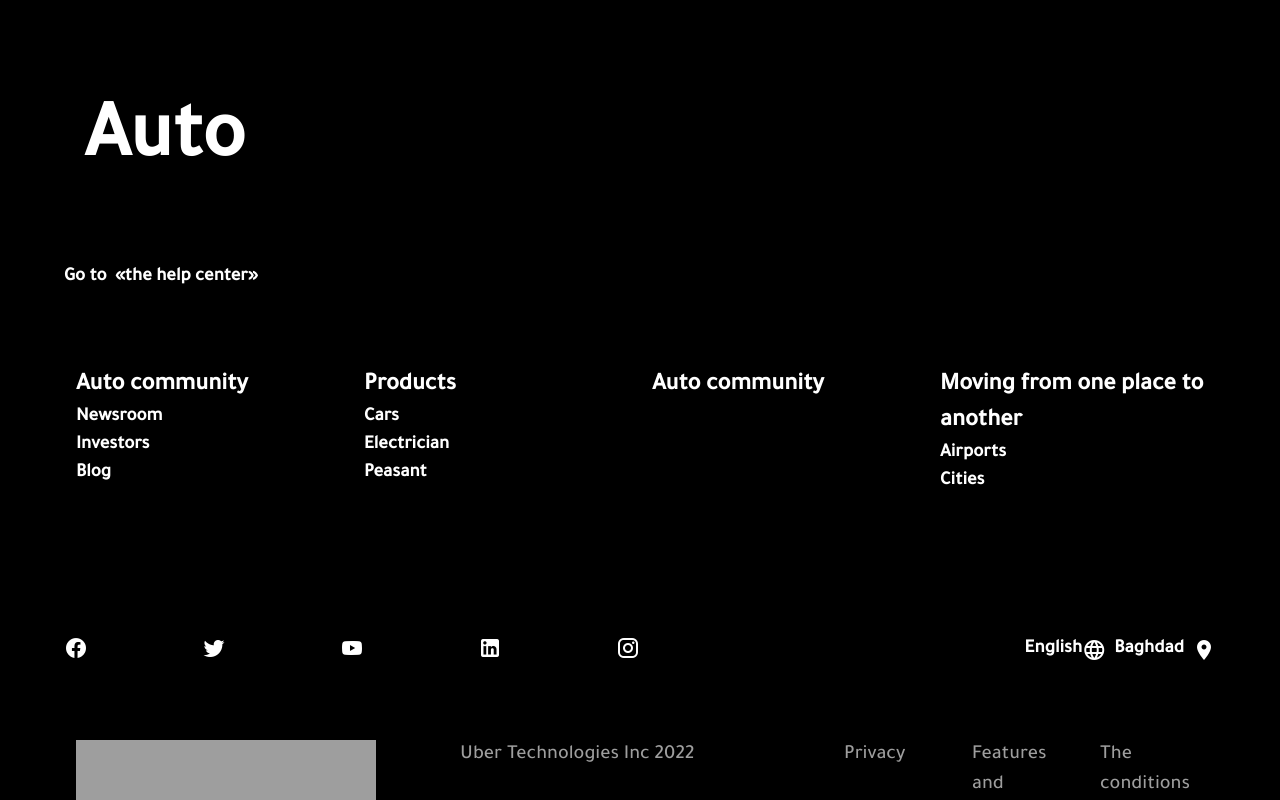
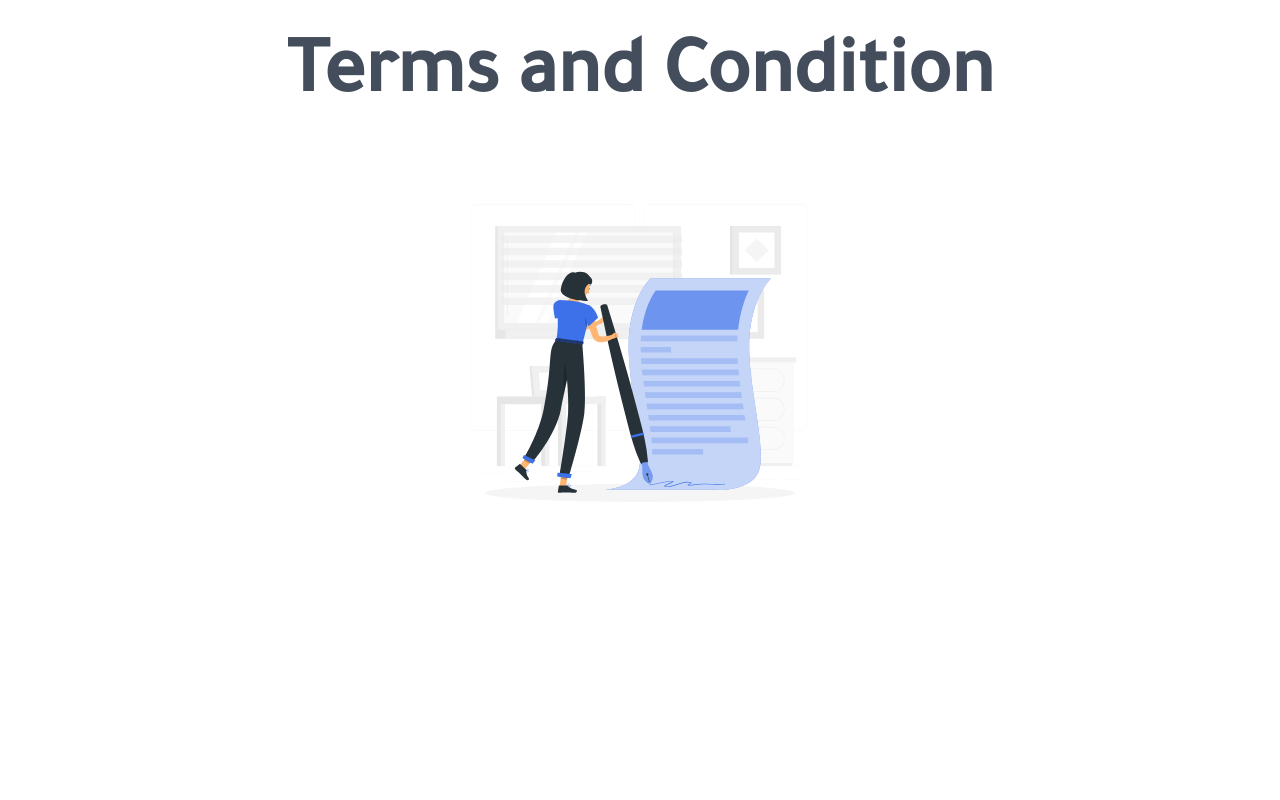
Before and after one commit to noor3030/auto-web, a Vue app: page /terms in a window 1280 px wide. Shown: the top 800 px of the page. Built offline with nearby package versions, Linux system fonts and the light colour scheme; grey boxes are pictures that could not be loaded; a web font is replaced by a local one.

Commit message:
terms && privacy

```diff
--- a/src/App.vue
+++ b/src/App.vue
@@ -3,20 +3,25 @@
     <v-main>
       <router-view />
     </v-main>
-    <Footer />
+
   </v-app>
 </template>
 
 <script lang="ts">
 import Vue from "vue";
-import Footer from "@/components/Footer.vue";
+
 export default Vue.extend({
   name: "App",
 
   data: () => ({
     //
   }),
-  components: { Footer },
+  computed: {
+    hide() {
+      return this.$route.path !== "/privacy_policy"
+    },
+  },
+  components: {  },
 });
 </script>
 <style>
--- a/src/components/CardServices.vue
+++ b/src/components/CardServices.vue
@@ -1,7 +1,7 @@
 <template >
   <v-col class="cards">
     <v-row class="px-5">
-      <h1>{{ $t("aboutAuto") }}</h1>
+      <h1 >{{ $t("aboutAuto") }}</h1>
     </v-row>
     <v-row class="px-5">
       <v-col cols="12" md="4"
--- a/src/components/Footer.vue
+++ b/src/components/Footer.vue
@@ -1,5 +1,5 @@
 <template>
-  <v-footer color="#000" class="pa-16">
+  <v-footer color="#000" class="pa-16 mt-16">
     <v-col>
       <v-row class="pb-10">
         <h1 class="white--text">{{ $t("appName") }}</h1>
--- a/src/router/index.ts
+++ b/src/router/index.ts
@@ -1,22 +1,34 @@
-import Vue from 'vue'
-import VueRouter, { RouteConfig } from 'vue-router'
-import Home from '../views/AutoView.vue'
-
-Vue.use(VueRouter)
+import Vue from "vue";
+import VueRouter, { RouteConfig } from "vue-router";
+import Home from "../views/AutoView.vue";
+import PrivacyPolicy from "../views/PrivacyPolicy.vue";
+import Terms from "../views/Terms.vue"
+Vue.use(VueRouter);
 
 const routes: Array<RouteConfig> = [
   {
-    path: '/',
-    name: 'Home',
-    component: Home
+    path: "/",
+    name: "Home",
+    component: Home,
   },
+  {
+    path: "/privacy_policy",
+    name: "PrivacyPolicy",
+    component: PrivacyPolicy,
 
-]
+  },
+  {
+    path: "/terms",
+    name: "Terms",
+    component: Terms,
+
+  },
+];
 
 const router = new VueRouter({
-  mode: 'history',
+  mode: "history",
   base: process.env.BASE_URL,
-  routes
-})
+  routes,
+});
 
-export default router
+export default router;
--- a/src/views/AutoView.vue
+++ b/src/views/AutoView.vue
@@ -15,22 +15,26 @@
                   {{ $t("startUsingTheApp") }}
                 </v-btn>
 
-                <v-btn color="#276ef1" flat class="pa-5 white--text" small>
+                <v-btn
+                  color="#276ef1"
+                  flat
+                  class="pa-5 white--text"
+                  small
+                  to="/privacy_policy"
+                >
                   {{ $t("privacyPolicy") }}
                 </v-btn>
-                <v-btn color="#276ef1" flat class="pa-5 white--text" small>
+                <v-btn color="#276ef1" flat class="pa-5 white--text" small to="/terms">
                   {{ $t("termsAndConditions") }}
                 </v-btn>
               </v-row>
             </div></v-col
           >
-          <v-col cols="12" md="6" >
+          <v-col cols="12" md="6">
             <v-row justify="end">
               <v-menu offset-y>
                 <template v-slot:activator="{ on, attrs }">
-
                   <v-btn
-
                     rounded
                     text
                     v-bind="attrs"
@@ -67,7 +71,6 @@
           </v-col>
           <v-col cols="12" md="5">
             <v-img
-
               src="../assets/Group 7281.svg"
               width="400"
               class="phone-img d-sm-none d-md-flex"
@@ -84,16 +87,16 @@
           </v-btn>
         </div></v-row
       >
-     </v-col
-    >
+    </v-col>
     <CardServices />
+     <Footer/>
   </div>
 </template>
 
 <script lang="ts">
 import Vue from "vue";
 import CardServices from "@/components/CardServices.vue";
-
+import Footer from "@/components/Footer.vue";
 export default Vue.extend({
   data() {
     return {
@@ -111,6 +114,7 @@
   },
   components: {
     CardServices,
+    Footer
   },
 });
 </script>
@@ -142,5 +146,4 @@
   text-transform: capitalize;
   font-size: 20px;
 }
-
 </style>
--- /dev/null
+++ b/src/views/PrivacyPolicy.vue
@@ -0,0 +1,12 @@
+<template>
+  <v-col>
+    <v-row justify="center">
+      <h1>{{ $t("privacyPolicy") }}</h1>
+    </v-row>
+    <v-row justify="center">
+      <v-img src="../assets/Endpoint-pana.svg" max-width="600"></v-img>
+    </v-row>
+  </v-col>
+</template>
+<style>
+</style>
--- /dev/null
+++ b/src/views/Terms.vue
@@ -0,0 +1,10 @@
+<template>
+     <v-col>
+    <v-row justify="center">
+      <h1> {{ $t("termsAndConditions") }}</h1>
+    </v-row>
+    <v-row justify="center">
+      <v-img src="../assets/Accept terms-rafiki.svg" max-width="400"></v-img>
+    </v-row>
+  </v-col>
+</template>
```
Also changed, not shown: src/assets/Accept terms-rafiki.svg (added), src/assets/Endpoint-pana.svg (added).
